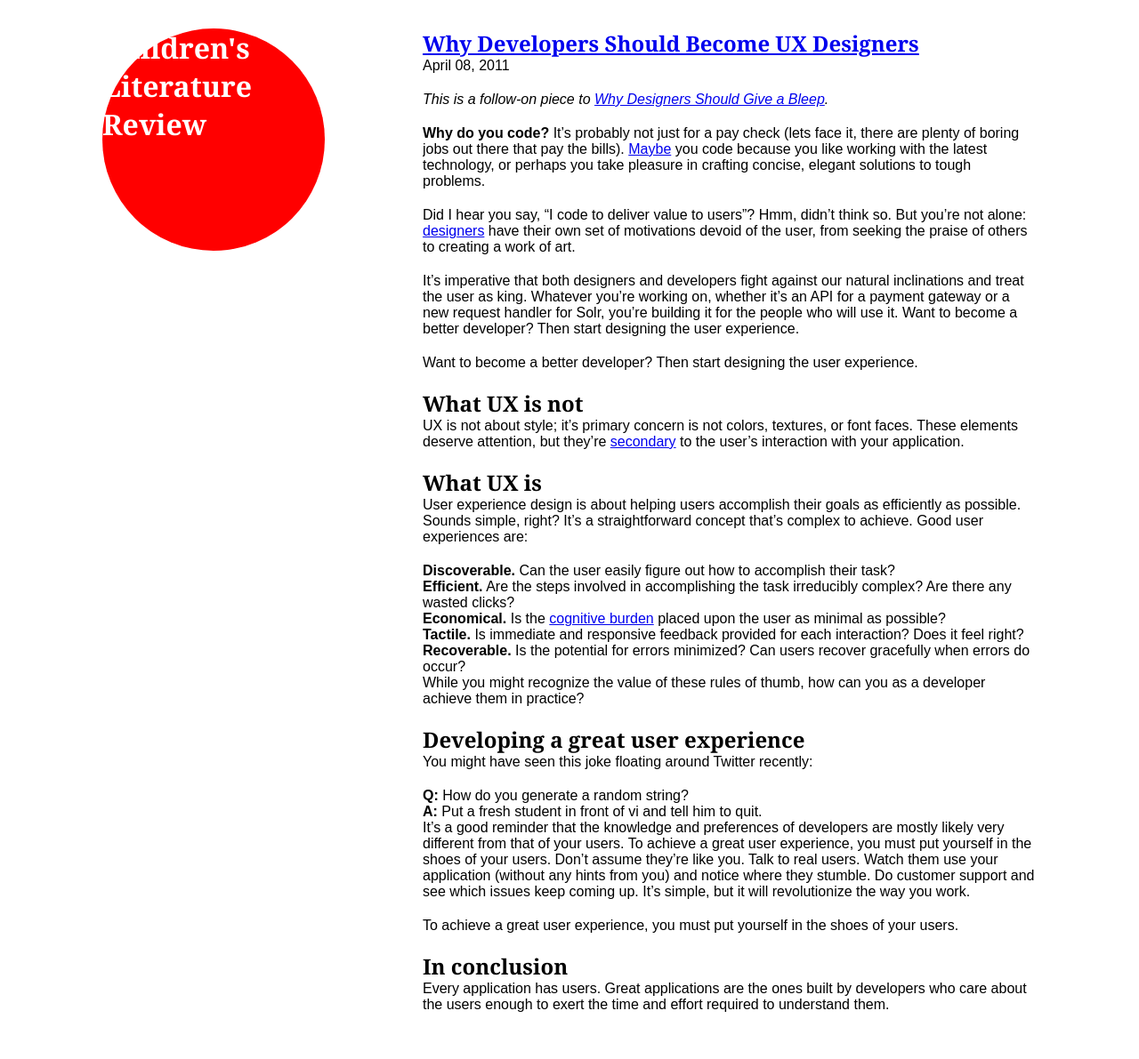
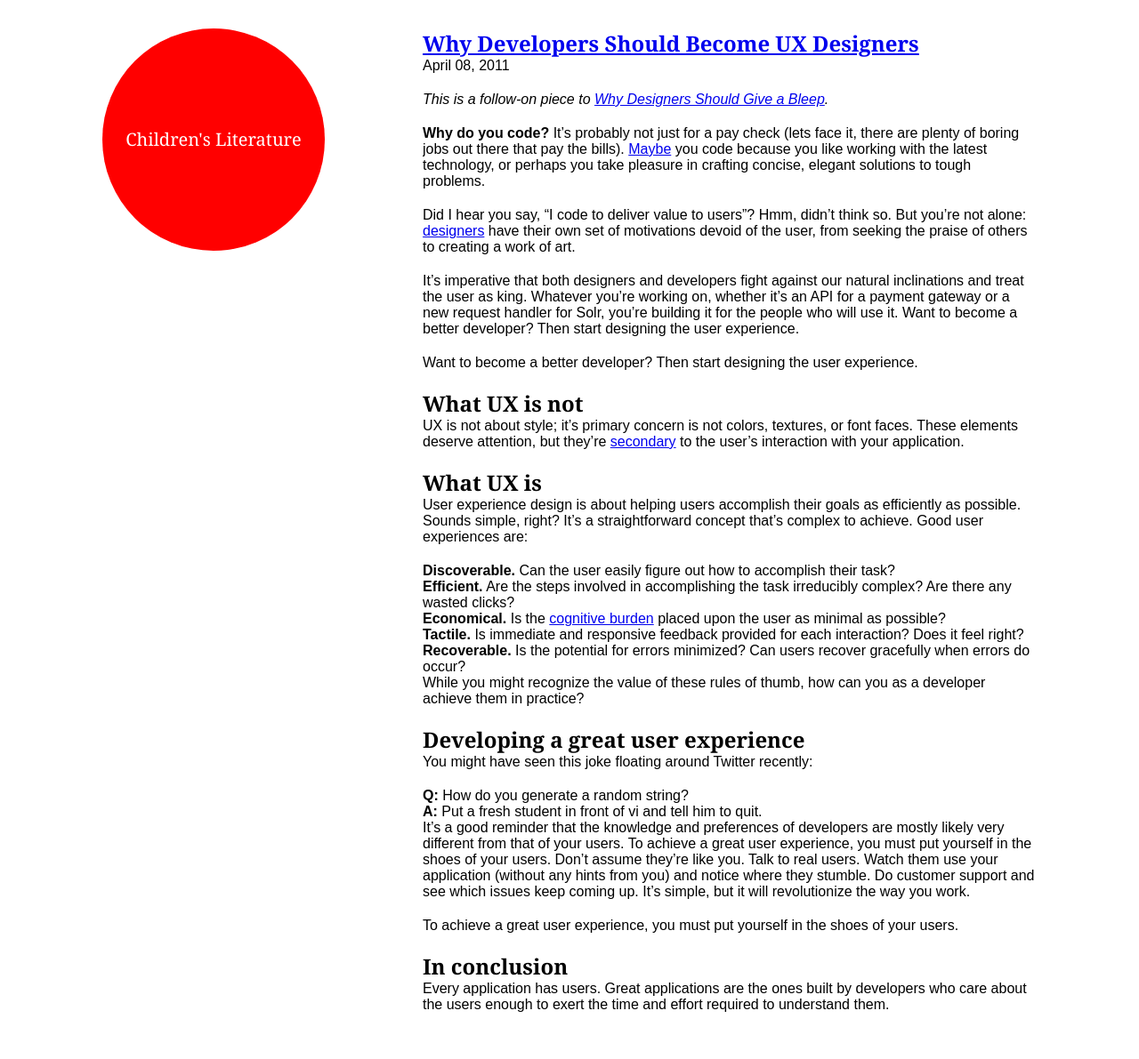
Before and after one commit to tylertate/childlitreview, a Jekyll site: the page built from index.html, in a window 1280 px wide. Shown: the whole page at 89% size. Built offline with Jekyll 4.4.1, drawn with Linux system fonts in a browser that asks for light colours.

Commit message:
Experimenting with logo

```diff
--- a/resources/css/main.css
+++ b/resources/css/main.css
@@ -50,6 +50,10 @@ h5 {
   background-color: red;
   width: 250px;
   height: 250px;
+  line-height: 250px;
+  text-align: center;
+  font-weight: normal;
+  font-size: 1.25em;
   border-radius: 125px;
   -moz-border-radius: 125px;
   -webkit-border-radius: 125px;
--- a/resources/css/main.less
+++ b/resources/css/main.less
@@ -41,6 +41,10 @@ h1,h2,h3,h4,h5 {
 			background-color: red;
 			width: 250px;
 			height: 250px;
+			line-height: 250px;
+			text-align: center;
+			font-weight: normal;
+			font-size: 1.25em;
 			.rounded-corners(125px);
 		}
 
```
